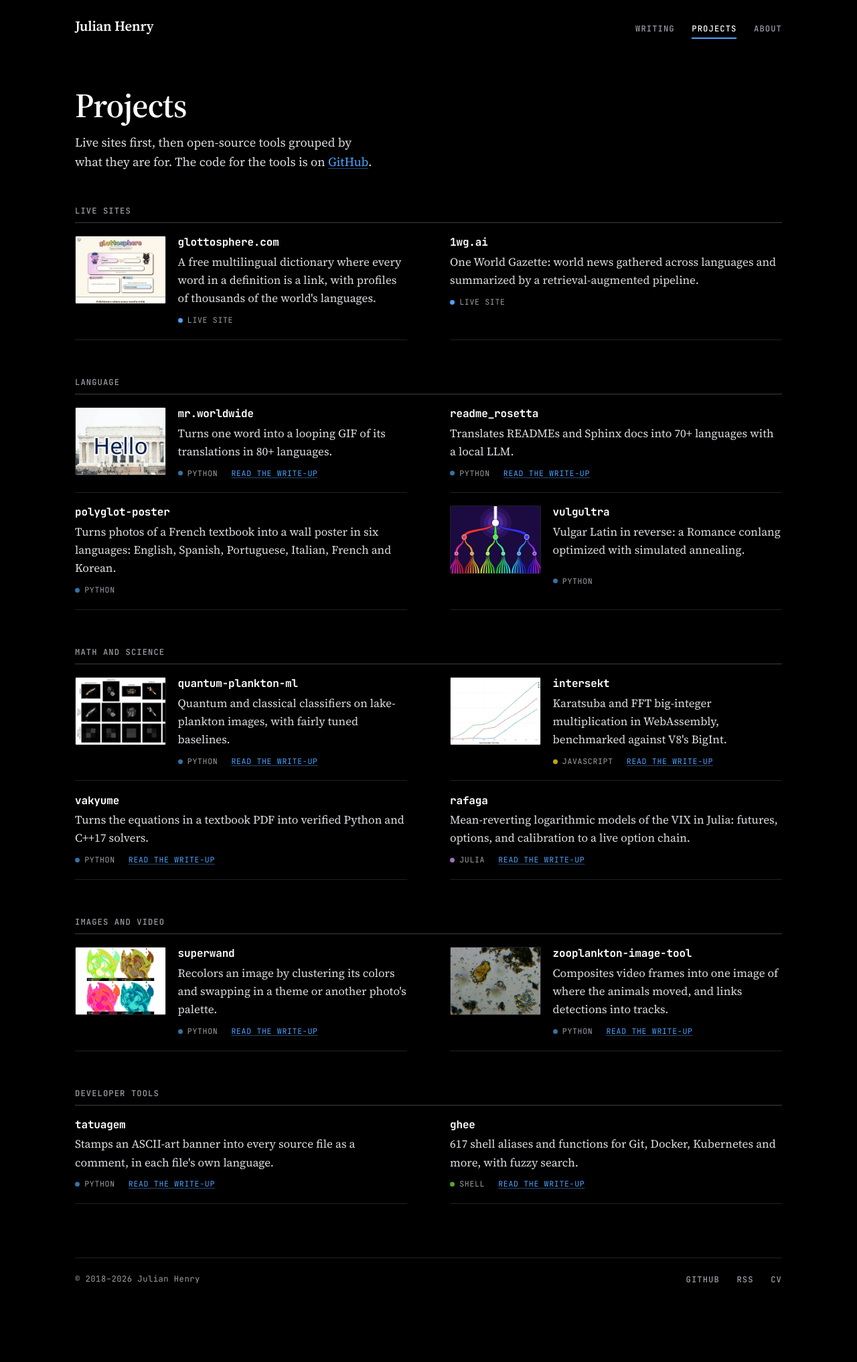
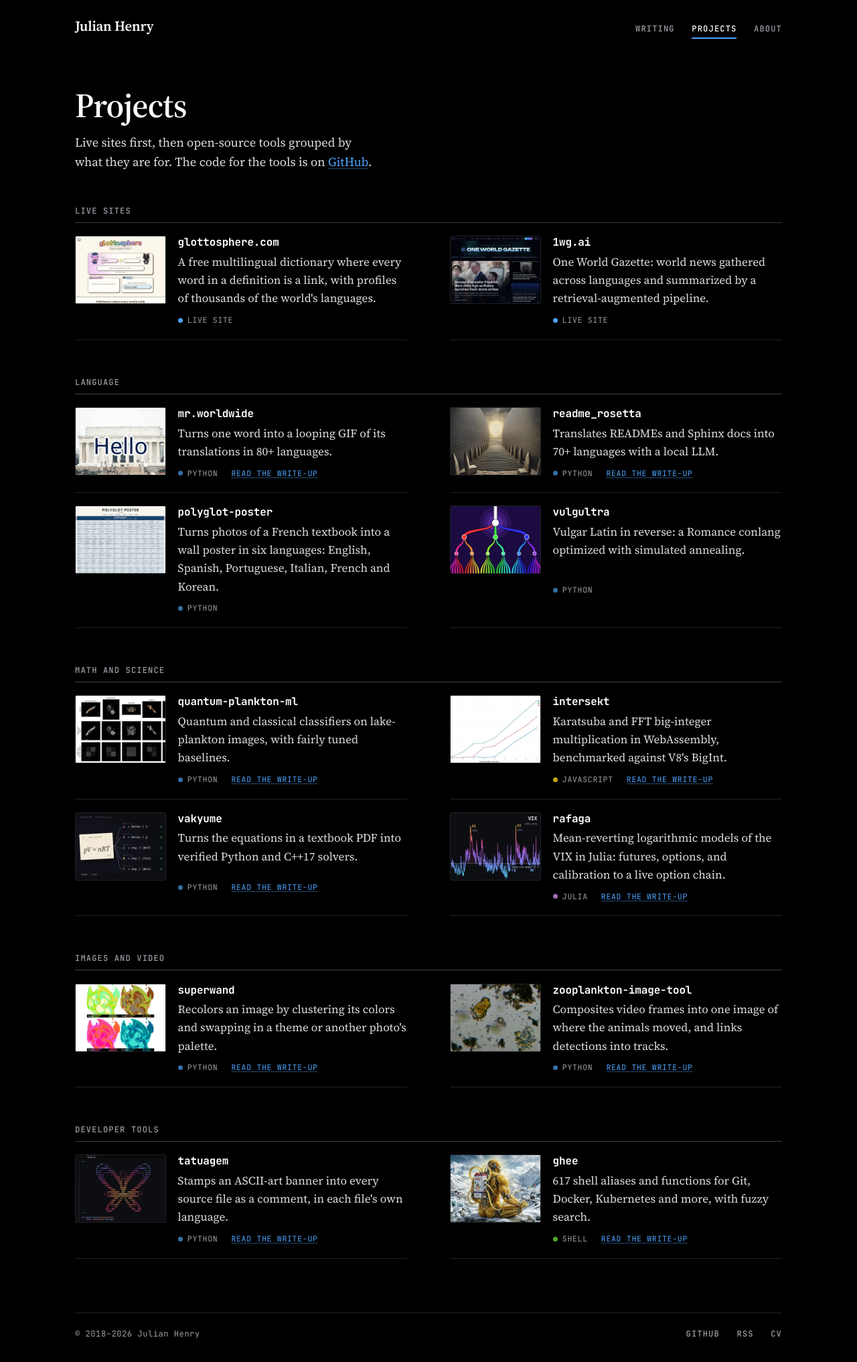
Before and after one commit to juleshenry/juleshenry.github.io, a Jekyll site: the page built from selected-works.html, in a window 1280 px wide. Shown: the whole page at 67% size. Built offline with Jekyll 4.4.1, drawn with Linux system fonts in a browser that asks for light colours; before the commit the page ends 1953 px from its top, so only the background shows below that.

Commit message:
feat(projects): give every remaining Projects card a thumbnail
- ghee and readme_rosetta: their README images, cropped
- 1wg.ai: the live homepage
- polyglot-poster: the title and airport block of the generated poster
- tatuagem: a Fay butterfly-curve tattoo stamped into a Python file by tatuagem, colored by wing radius
- rafaga: 22 years of weekly VIX peaks against the long-run mean
- vakyume: equation 1-7 fanning out to its five generated, verified solvers

```diff
--- a/scripts/selected_works_sites.txt
+++ b/scripts/selected_works_sites.txt
@@ -1,4 +1,4 @@
 # Live sites for the top of the Projects page, in display order.
 # Format: name shown on the card | URL | description | optional thumbnail (320×240 WebP)
 glottosphere.com | https://glottosphere.com | A free multilingual dictionary where every word in a definition is a link, with profiles of thousands of the world's languages. | /images/projects/glottosphere.webp
-1wg.ai | https://1wg.ai | One World Gazette: world news gathered across languages and summarized by a retrieval-augmented pipeline.
+1wg.ai | https://1wg.ai | One World Gazette: world news gathered across languages and summarized by a retrieval-augmented pipeline. | /images/projects/1wg.ai.webp
--- a/selected-works.html
+++ b/selected-works.html
@@ -23,7 +23,8 @@ description: Live sites, open-source tools and experiments by Julian Henry, grou
       </p>
     </li>
 
-    <li class="work">
+    <li class="work has-thumb">
+      <a class="work-thumb" href="https://1wg.ai" tabindex="-1" aria-hidden="true"><img src="/images/projects/1wg.ai.webp" alt="" width="160" height="120" loading="lazy" decoding="async"></a>
       <h3 class="work-title"><a href="https://1wg.ai">1wg.ai</a></h3>
       <p class="work-desc">One World Gazette: world news gathered across languages and summarized by a retrieval-augmented pipeline.</p>
       <p class="work-meta">
@@ -48,7 +49,8 @@ description: Live sites, open-source tools and experiments by Julian Henry, grou
       </p>
     </li>
 
-    <li class="work">
+    <li class="work has-thumb">
+      <a class="work-thumb" href="/blog/2026/04/06/README-Rosetta" tabindex="-1" aria-hidden="true"><img src="/images/projects/readme_rosetta.webp" alt="" width="160" height="120" loading="lazy" decoding="async"></a>
       <h3 class="work-title"><a href="https://github.com/juleshenry/readme_rosetta">readme_rosetta</a></h3>
       <p class="work-desc">Translates READMEs and Sphinx docs into 70+ languages with a local LLM.</p>
       <p class="work-meta">
@@ -57,7 +59,8 @@ description: Live sites, open-source tools and experiments by Julian Henry, grou
       </p>
     </li>
 
-    <li class="work">
+    <li class="work has-thumb">
+      <a class="work-thumb" href="https://github.com/juleshenry/polyglot-poster" tabindex="-1" aria-hidden="true"><img src="/images/projects/polyglot-poster.webp" alt="" width="160" height="120" loading="lazy" decoding="async"></a>
       <h3 class="work-title"><a href="https://github.com/juleshenry/polyglot-poster">polyglot-poster</a></h3>
       <p class="work-desc">Turns photos of a French textbook into a wall poster in six languages: English, Spanish, Portuguese, Italian, French and Korean.</p>
       <p class="work-meta">
@@ -101,7 +104,8 @@ description: Live sites, open-source tools and experiments by Julian Henry, grou
       </p>
     </li>
 
-    <li class="work">
+    <li class="work has-thumb">
+      <a class="work-thumb" href="/blog/2025/02/18/vakyume" tabindex="-1" aria-hidden="true"><img src="/images/projects/vakyume.webp" alt="" width="160" height="120" loading="lazy" decoding="async"></a>
       <h3 class="work-title"><a href="https://github.com/juleshenry/vakyume">vakyume</a></h3>
       <p class="work-desc">Turns the equations in a textbook PDF into verified Python and C++17 solvers.</p>
       <p class="work-meta">
@@ -110,7 +114,8 @@ description: Live sites, open-source tools and experiments by Julian Henry, grou
       </p>
     </li>
 
-    <li class="work">
+    <li class="work has-thumb">
+      <a class="work-thumb" href="/blog/2026/03/09/rafaga" tabindex="-1" aria-hidden="true"><img src="/images/projects/rafaga.webp" alt="" width="160" height="120" loading="lazy" decoding="async"></a>
       <h3 class="work-title"><a href="https://github.com/juleshenry/rafaga">rafaga</a></h3>
       <p class="work-desc">Mean-reverting logarithmic models of the VIX in Julia: futures, options, and calibration to a live option chain.</p>
       <p class="work-meta">
@@ -153,7 +158,8 @@ description: Live sites, open-source tools and experiments by Julian Henry, grou
   <h2 class="section-label">Developer tools</h2>
   <ul class="works-list">
 
-    <li class="work">
+    <li class="work has-thumb">
+      <a class="work-thumb" href="/blog/2026/01/10/Tatuagem" tabindex="-1" aria-hidden="true"><img src="/images/projects/tatuagem.webp" alt="" width="160" height="120" loading="lazy" decoding="async"></a>
       <h3 class="work-title"><a href="https://github.com/juleshenry/tatuagem">tatuagem</a></h3>
       <p class="work-desc">Stamps an ASCII-art banner into every source file as a comment, in each file&#x27;s own language.</p>
       <p class="work-meta">
@@ -162,7 +168,8 @@ description: Live sites, open-source tools and experiments by Julian Henry, grou
       </p>
     </li>
 
-    <li class="work">
+    <li class="work has-thumb">
+      <a class="work-thumb" href="/blog/2026/04/13/ghee" tabindex="-1" aria-hidden="true"><img src="/images/projects/ghee.webp" alt="" width="160" height="120" loading="lazy" decoding="async"></a>
       <h3 class="work-title"><a href="https://github.com/juleshenry/ghee">ghee</a></h3>
       <p class="work-desc">617 shell aliases and functions for Git, Docker, Kubernetes and more, with fuzzy search.</p>
       <p class="work-meta">
```
Also changed, not shown: scripts/selected_works_categories.txt (+6 -6 lines), images/projects/1wg.ai.webp (added), images/projects/ghee.webp (added), images/projects/polyglot-poster.webp (added), images/projects/rafaga.webp (added), images/projects/readme_rosetta.webp (added), images/projects/tatuagem.webp (added), images/projects/vakyume.webp (added).
